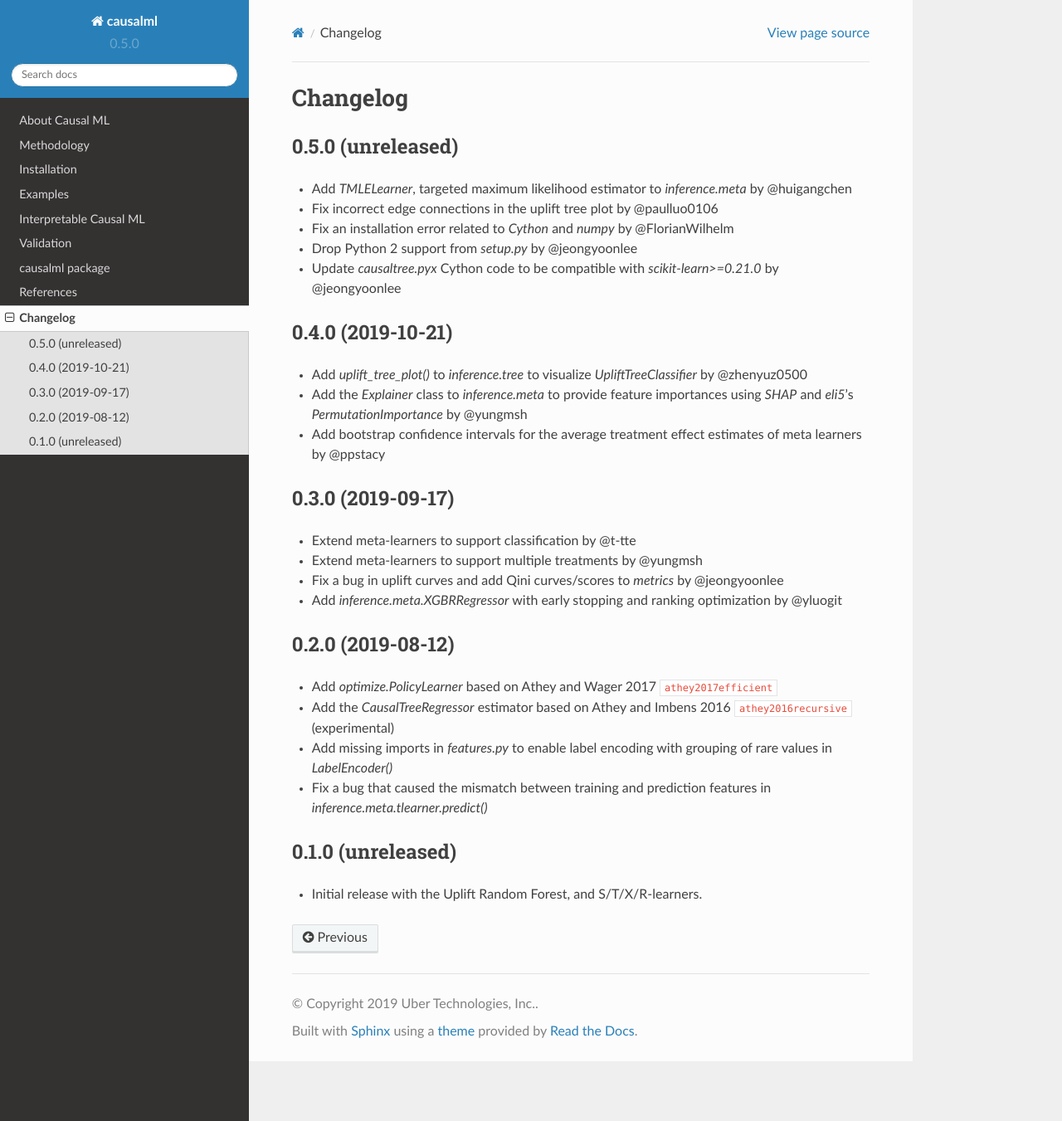
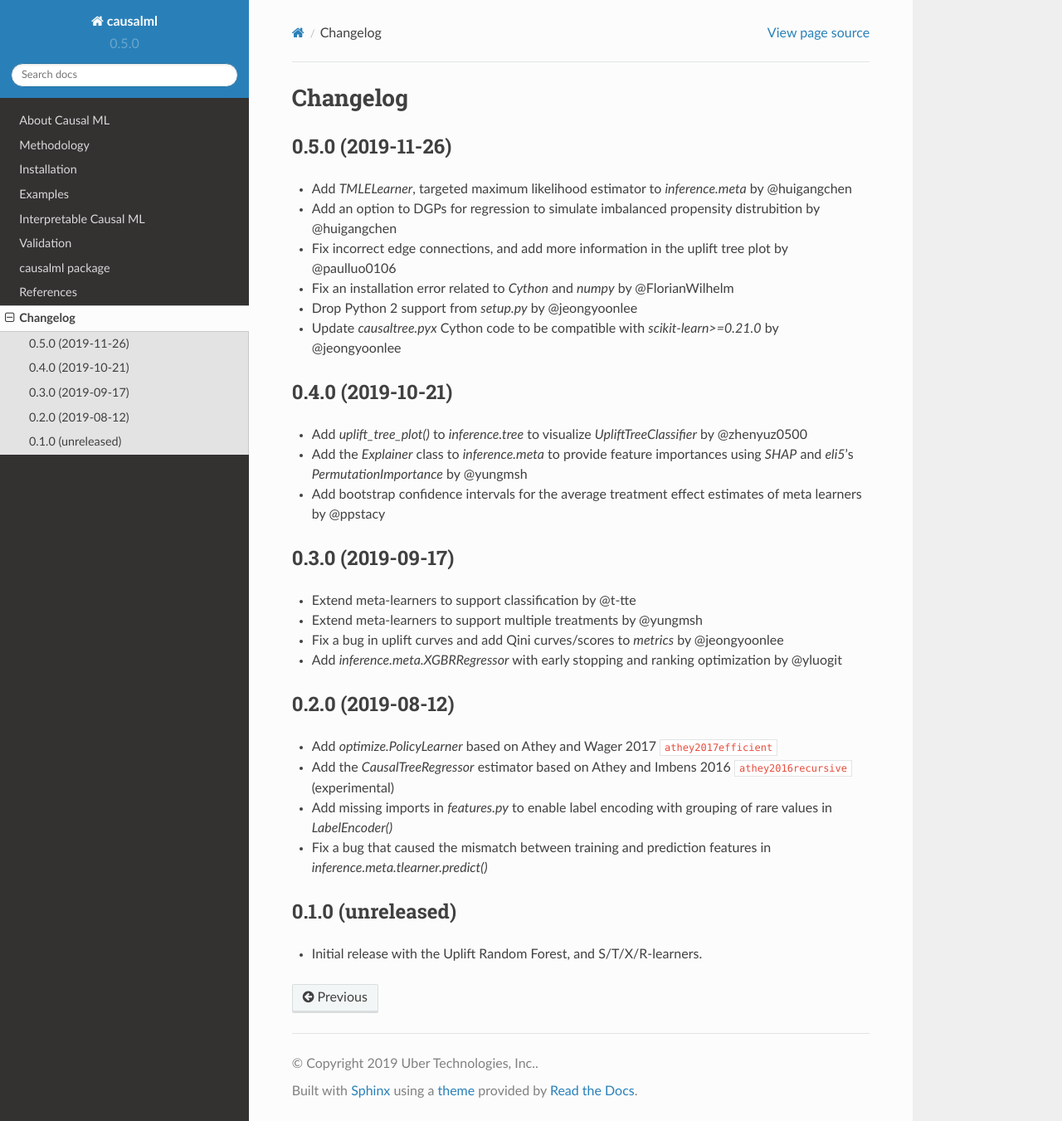
Before and after one commit to uber/causalml, a Sphinx documentation site: the page built from docs/changelog.rst, in a window 1280 px wide and 1351 px high. Shown: the whole window at 83% size. Built offline with Sphinx 7.4.7 and the Read the Docs theme 2.0.0, drawn with Linux system fonts in a browser that asks for light colours; cross-references to code outside the pages are shown as plain code.

Commit message:
update docs/changes.rst for 0.5.0 release (#91)

```diff
--- a/docs/changelog.rst
+++ b/docs/changelog.rst
@@ -3,11 +3,12 @@
 Changelog
 =========
 
-0.5.0 (unreleased)
+0.5.0 (2019-11-26)
 ------------------
 
 - Add `TMLELearner`, targeted maximum likelihood estimator to `inference.meta` by @huigangchen
-- Fix incorrect edge connections in the uplift tree plot by @paulluo0106
+- Add an option to DGPs for regression to simulate imbalanced propensity distrubition by @huigangchen
+- Fix incorrect edge connections, and add more information in the uplift tree plot by @paulluo0106
 - Fix an installation error related to `Cython` and `numpy` by @FlorianWilhelm
 - Drop Python 2 support from `setup.py` by @jeongyoonlee
 - Update `causaltree.pyx` Cython code to be compatible with `scikit-learn>=0.21.0` by @jeongyoonlee
```
